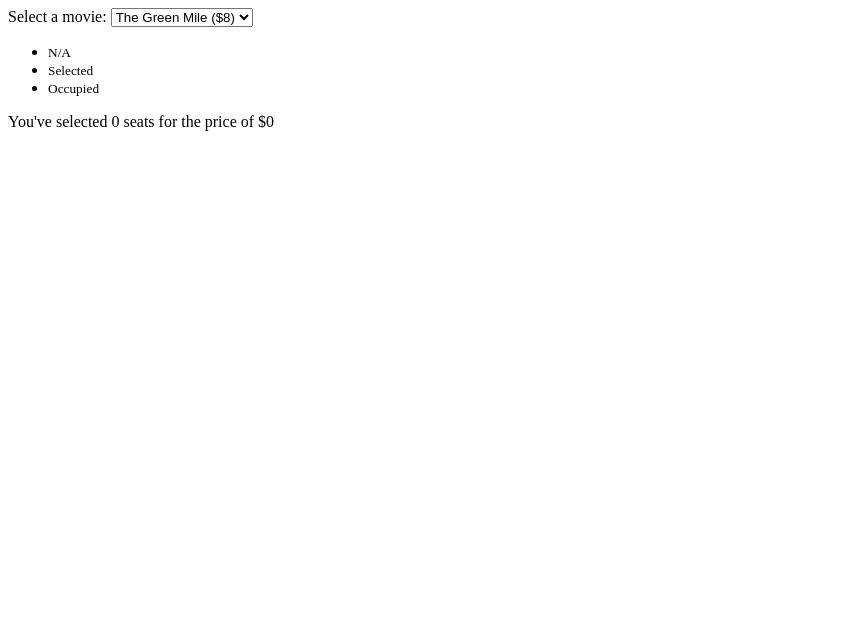
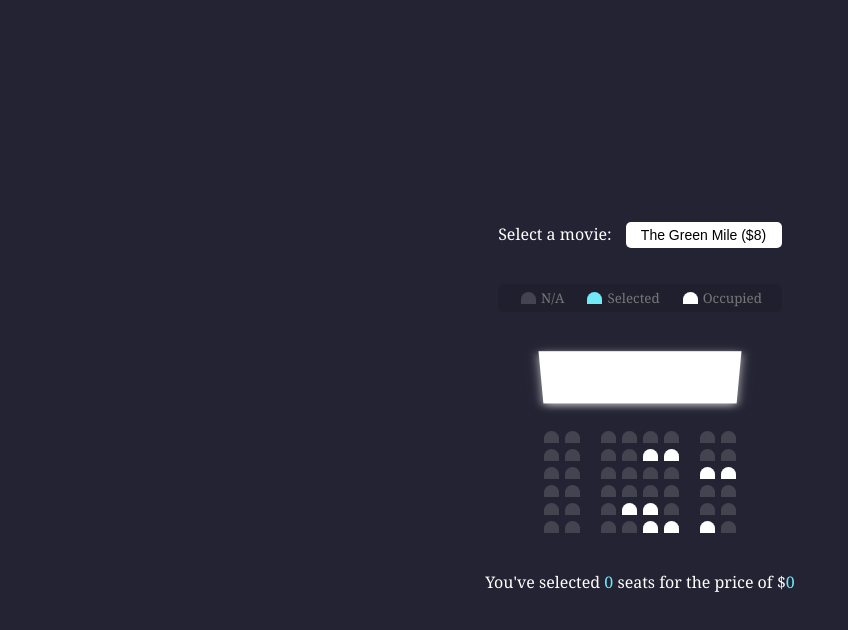
Before and after one commit to AydarF/Movie-Seat-Booking, a plain HTML site: page index.html in a window 1280 px wide. Shown: the whole page, without its empty margins (0-848 px from the left). Drawn offline with Linux system fonts and the light colour scheme.

Commit message:
Add styling

```diff
--- a/index.html
+++ b/index.html
@@ -3,7 +3,7 @@
   <head>
     <meta charset="UTF-8" />
     <meta name="viewport" content="width=device-width, initial-scale=1.0" />
-    <link rel="stylesheet" hrf="style.css" />
+    <link rel="stylesheet" href="style.css" />
     <title>Movie Seat Booking</title>
   </head>
   <body>
--- a/style.css
+++ b/style.css
@@ -0,0 +1,115 @@
+@import url("https://fonts.googleapis.com/css?family=Noto+Serif&display=swap");
+
+* {
+  box-sizing: border-box;
+}
+
+body {
+  display: flex;
+  flex-direction: column;
+  align-items: center;
+  justify-content: center;
+  height: 100vh;
+  background-color: #242333;
+  color: #fff;
+  font-family: "Noto Serif", serif;
+  margin: 0;
+}
+
+.movie-container {
+  margin: 20px 0;
+}
+
+.container {
+  perspective: 1000px;
+  margin-bottom: 30px;
+}
+
+.movie-container select {
+  background-color: #fff;
+  border: 0;
+  border-radius: 5px;
+  font-size: 14px;
+  margin-left: 10px;
+  padding: 5px 15px;
+  -moz-appearance: none;
+  -webkit-appearance: none;
+  appearance: none;
+}
+
+.seat {
+  height: 12px;
+  width: 15px;
+  margin: 3px;
+  background-color: #444451;
+  border-top-left-radius: 10px;
+  border-top-right-radius: 10px;
+}
+
+.seat.selected {
+  background-color: #6feaf6;
+}
+
+.seat.occupied {
+  background-color: #fff;
+}
+
+.seat:nth-of-type(2) {
+  margin-right: 18px;
+}
+
+.seat:nth-last-of-type(2) {
+  margin-left: 18px;
+}
+
+.seat:not(.occupied):hover {
+  cursor: pointer;
+  transform: scale(1.2);
+}
+
+.showcase .seat:not(.occupied):hover {
+  cursor: default;
+  transform: scale(1);
+}
+
+.showcase {
+  display: flex;
+  justify-content: space-between;
+  padding: 5px 10px;
+  background: rgba(0, 0, 0, 0.1);
+  color: #777;
+  border-radius: 5px;
+  list-style-type: none;
+}
+
+.showcase li {
+  display: flex;
+  justify-content: center;
+  align-items: center;
+  margin: 0 10px;
+}
+
+.showcase li small {
+  margin-left: 2px;
+}
+
+.row {
+  display: flex;
+}
+
+.screen {
+  background-color: #fff;
+  height: 70px;
+  width: 100%;
+  margin: 15px 0;
+  transform: rotateX(-45deg);
+  box-shadow: 0 3px 10px rgba(255, 255, 255, 0.7);
+}
+
+p.text {
+  margin: 5px 0;
+}
+
+p.text span {
+  color: #6feaf6;
+}
```
